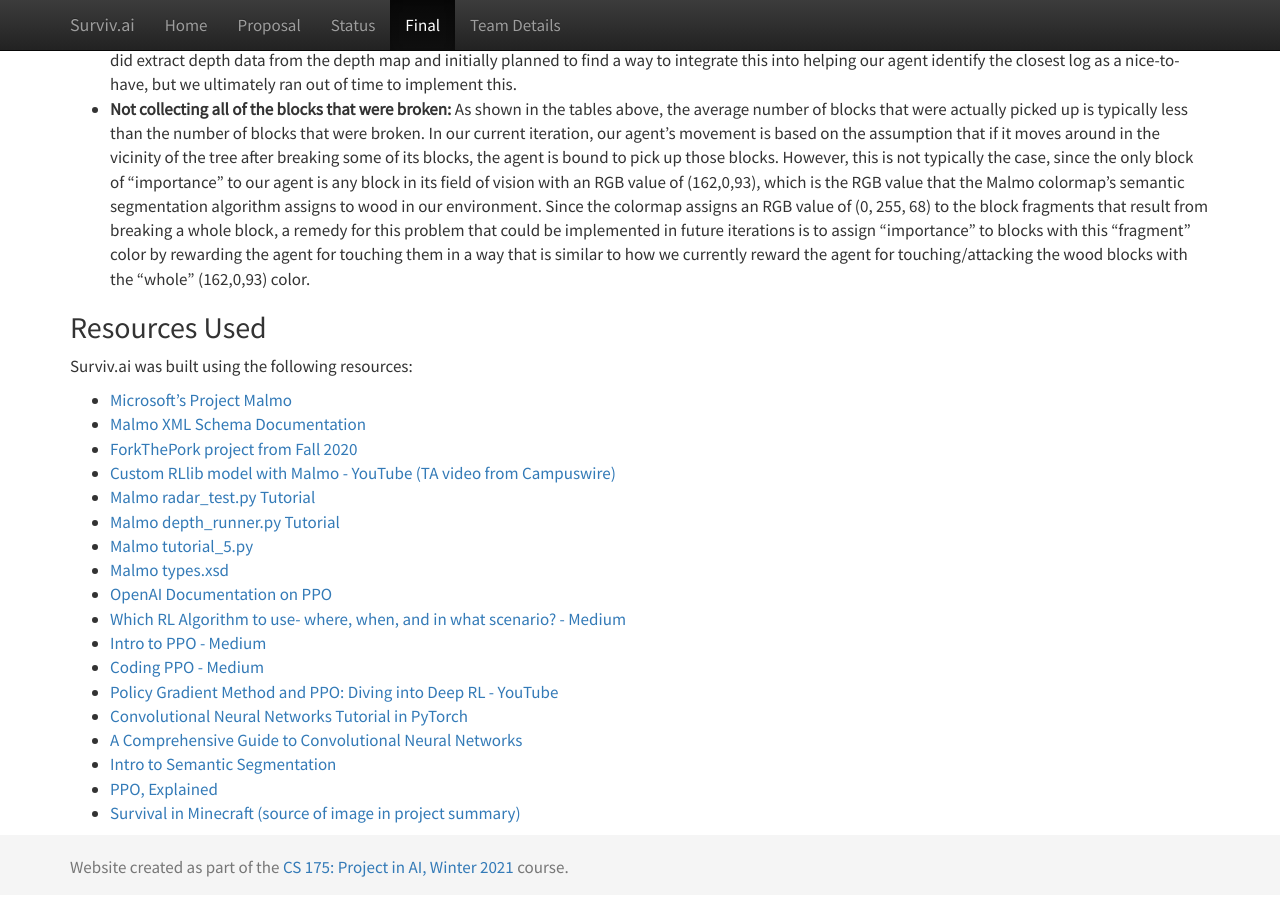
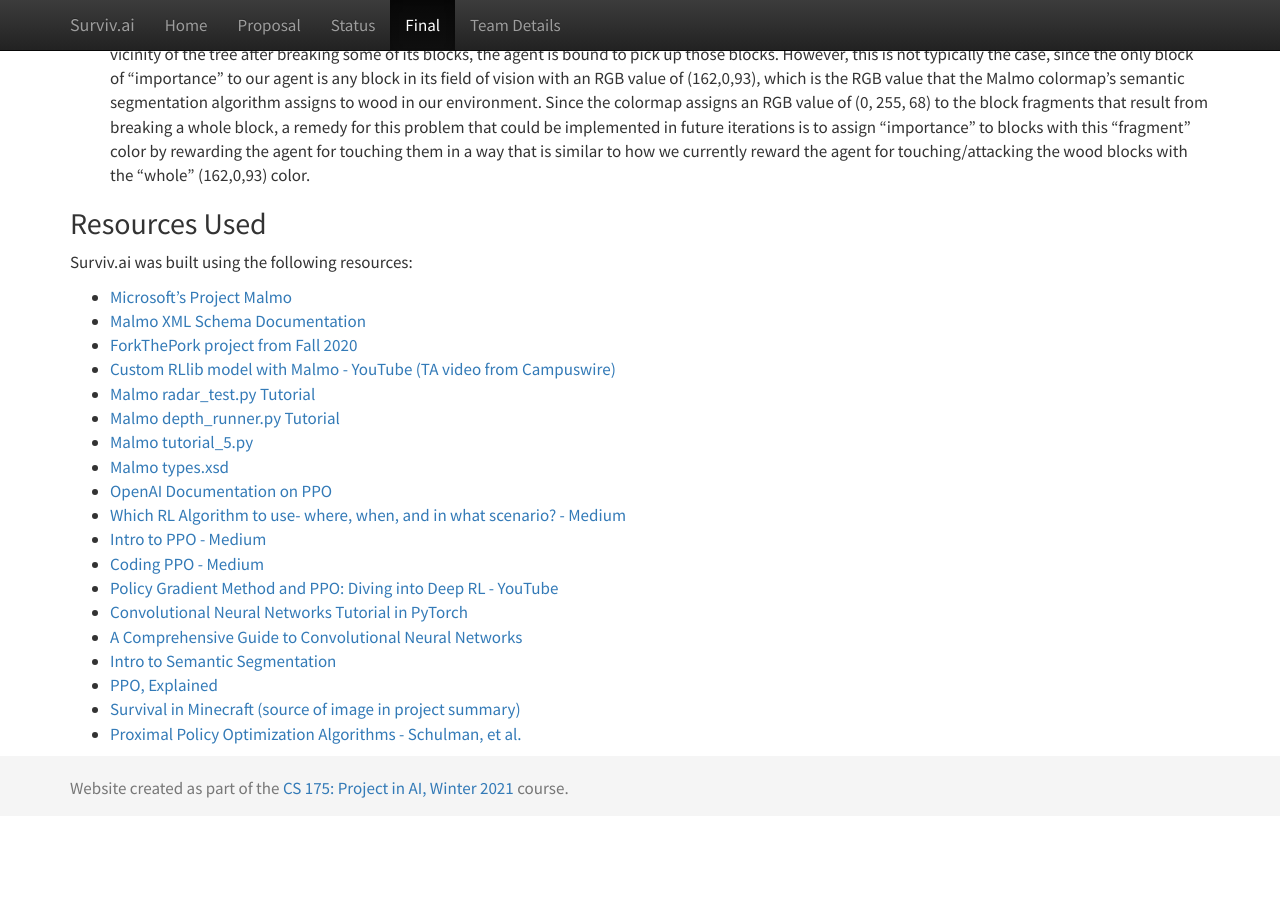
Before and after one commit to rtnavarr/survivai, a Jekyll site: the page built from docs/final.md, in a window 1280 px wide and 900 px high, scrolled down 6077 px. Built offline with Jekyll 4.4.1, drawn with Linux system fonts in a browser that asks for light colours; after the commit the page ends 6897 px from its top, so only the background shows below that; some of the changed text lies outside the part shown.

```diff
--- a/docs/final.md
+++ b/docs/final.md
@@ -4,8 +4,7 @@
 ---
 
 ## Video Summary of Project
-<iframe width="560" height="315" src="https://www.youtube.com/embed/_RrEJiJDdLg" frameborder="0" allow="accelerometer; autoplay; clipboard-write; encrypted-media; gyroscope; picture-in-picture" allowfullscreen></iframe>
-** Replace this with final video
+
 
 ## Project Summary
 Wood is the first item that any new player to Minecraft must collect; it’s the first step into crafting tools and surviving the night. Our agent’s task is to simulate this step: it will identify and harvest wood in order to craft tools that are ultimately used to upgrade equipment and progress in Minecraft’s “survival” mode. Computer vision plays a key role in Surviv.AI; the agent takes in a colormap view of RGB and depth values, detects the objects it needs to collect in the frame, and navigates to these objects. The goal is to have the agent rely solely on vision, rather than ObservationFromGrid(as used in assignment 2) to complete simple tasks such as gathering wood.
@@ -116,3 +117,4 @@
 - <a href="https://www.jeremyjordan.me/semantic-segmentation/">Intro to Semantic Segmentation</a><br>
 - <a href="https://jonathan-hui.medium.com/rl-proximal-policy-optimization-ppo-explained-77f014ec3f12">PPO, Explained</a><br>
 - <a href="http://www.minecraft101.net/g/first-night.html">Survival in Minecraft (source of image in project summary)</a><br>
+- <a href="https://arxiv.org/pdf/1707.06347.pdf">Proximal Policy Optimization Algorithms - Schulman, et al. </a><br>
```
Also changed, not shown: other parts of docs/final.md (+2 -0 lines), docs/images/ppo_algorithm.png (added).
